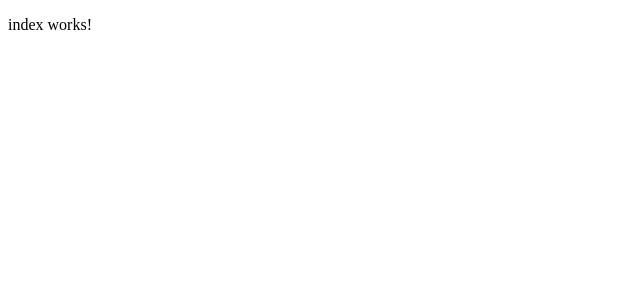
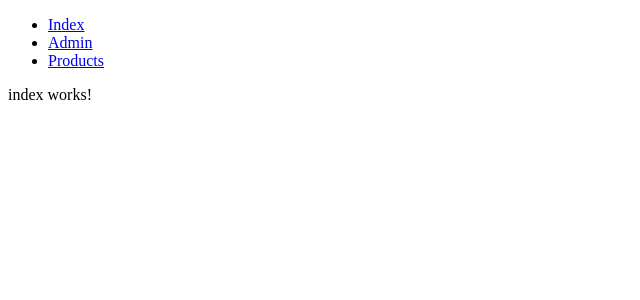
Before and after one commit to xilvia/AngularNodeJS-Webshop, an Angular app: page / in a window 1280 px wide. Shown: the top 300 px of the page, without its empty margins (0-640 px from the left). Built offline with nearby package versions, Linux system fonts and the light colour scheme.

Commit message:
app-nav added

```diff
--- a/src/app/app.component.html
+++ b/src/app/app.component.html
@@ -1,4 +1,6 @@
 <!-- navigációs komponens helye -->
+<app-nav></app-nav>
+
 <div class="container">
   <div class="row">
     <div class="col-12">
```
